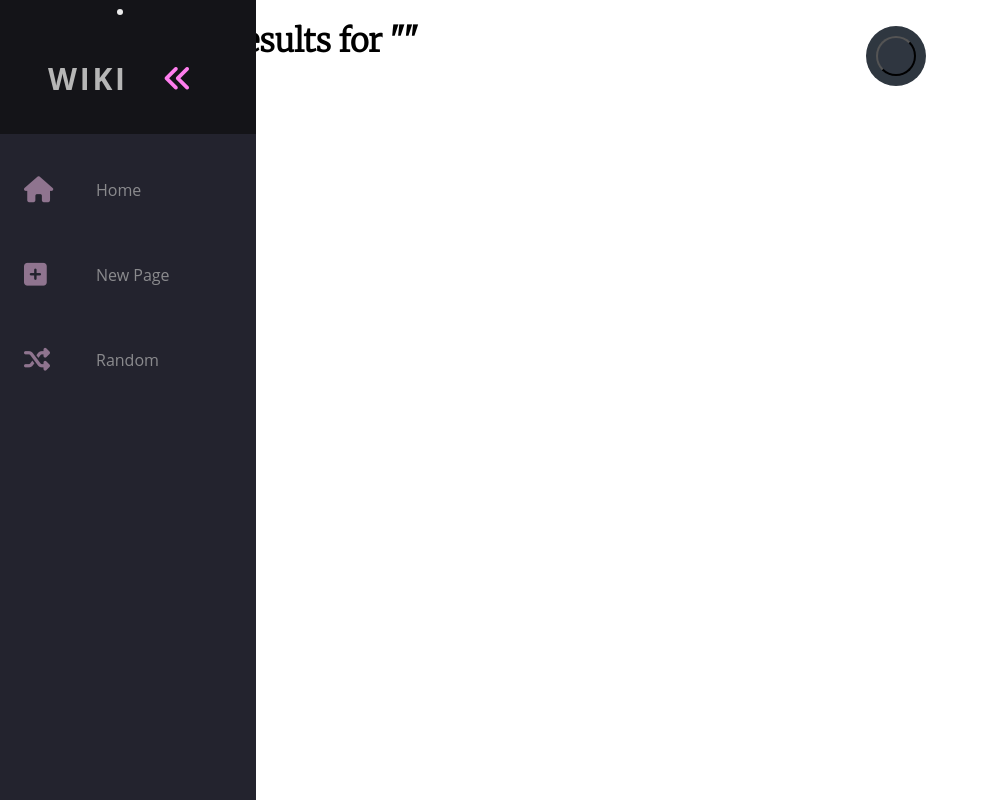
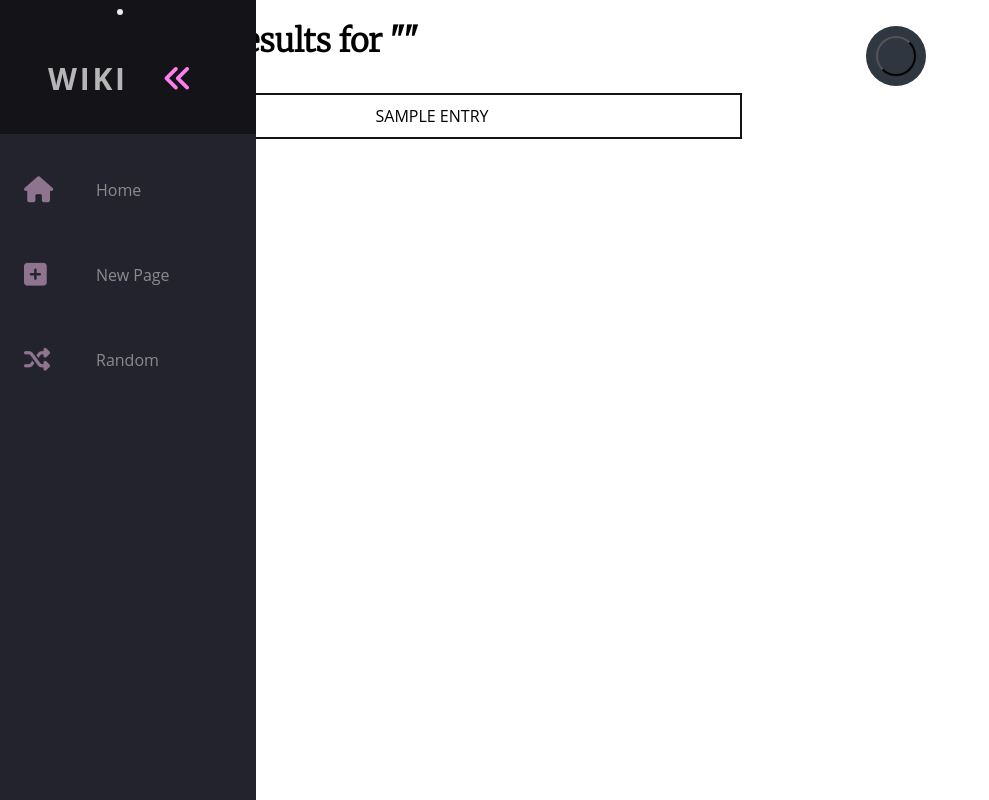
Before and after one commit to DaviNakamuraCardoso/cs50w, a Django app: template 03_Django/wiki/encyclopedia/templates/encyclopedia/search.html in a window 1280 px wide. Shown: the whole page, without its empty margins (0-989 px from the left). Run offline with Django 3.2, Linux system fonts and the light colour scheme; the template is opened without the code that fills it: most values are stand-ins (such as "Sample title", 1, 10 or a date in 2020); some libraries are stand-ins or nearby versions.

Commit message:
Project 01: Untracked changes on the HMTL files

```diff
--- a/03_Django/wiki/encyclopedia/templates/encyclopedia/search.html
+++ b/03_Django/wiki/encyclopedia/templates/encyclopedia/search.html
@@ -9,11 +9,12 @@ Search
 
 {% block body %}
 <h1>Search Results for "{{ search }}"</h1>
-<ul>
-    {% for result in results %}
-        <a href="{% url 'definitions' result %}"><li>{{ result }}</li></a>
-    {% empty %}
-        <li>No articles found.</li>
-    {% endfor %}
+<ul id="entries-list">
+        {% for entry in results %}
+
+                <a href="{% url 'definitions' entry %}"><li class="entry-item"> {{ entry }}</li> </a>
+
+
+        {% endfor %}
 </ul>
 {% endblock %}
```
